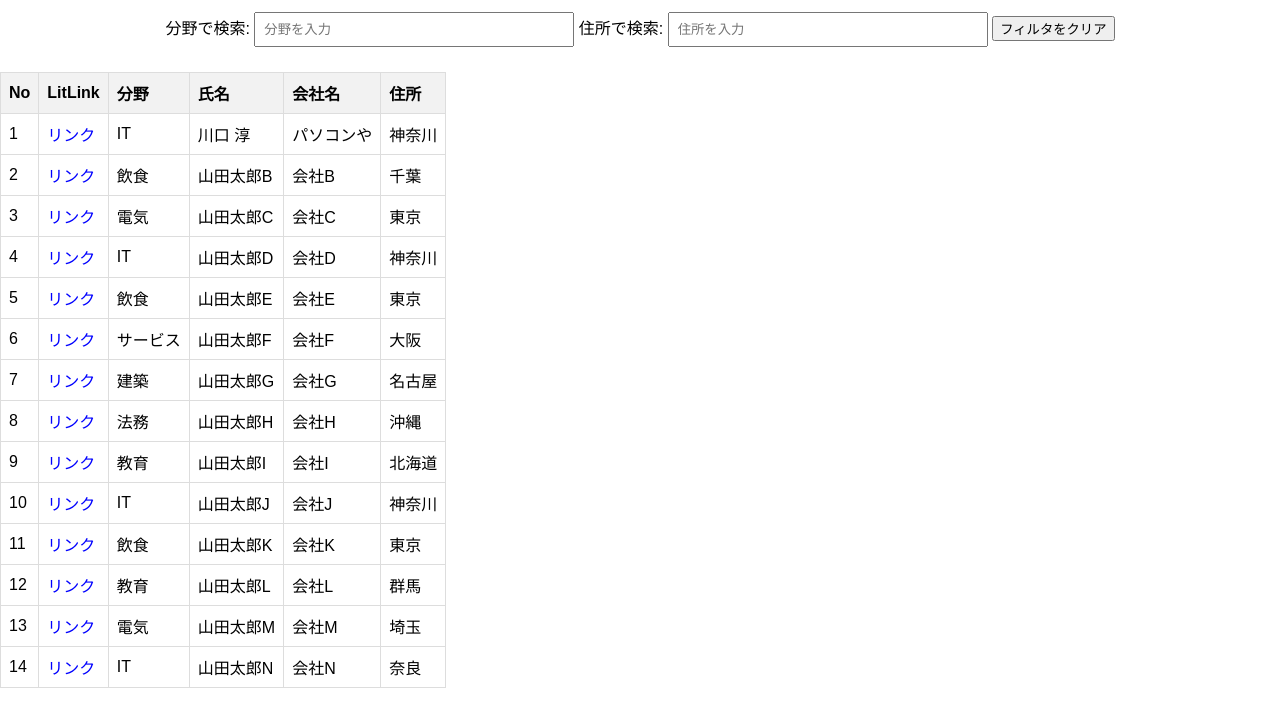
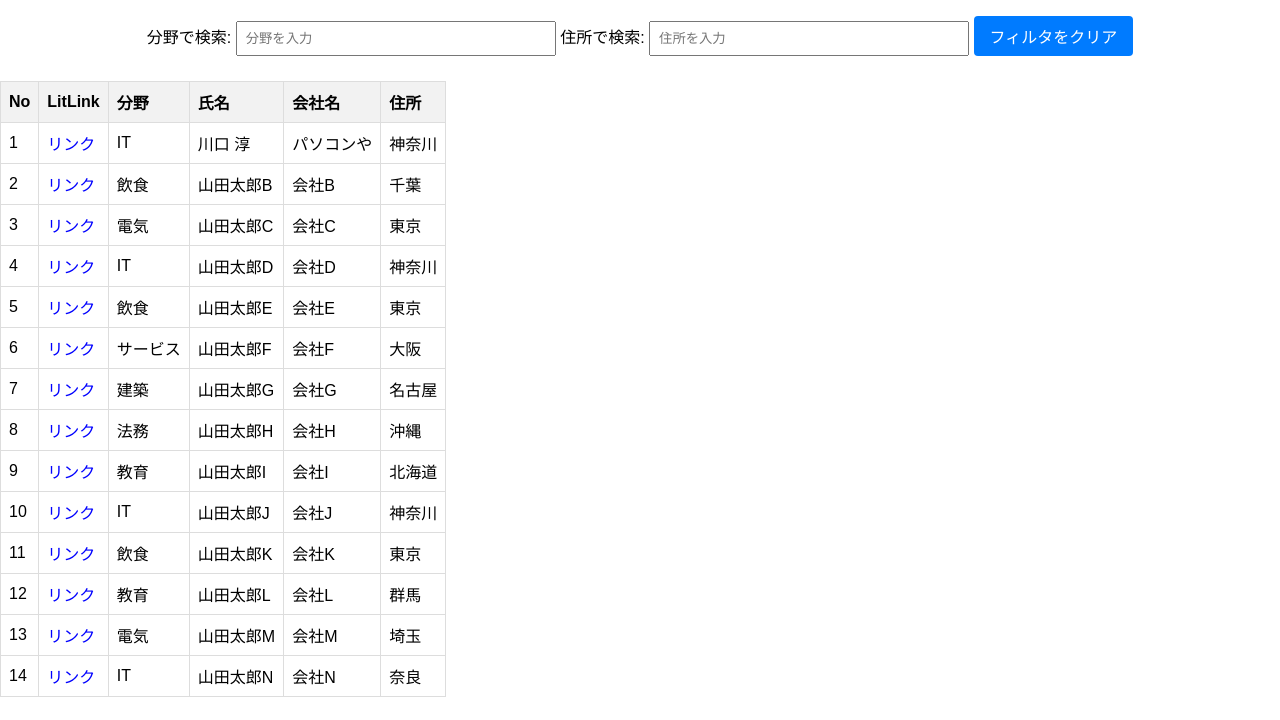
Before and after one commit to pasokonya/pasokonya, a plain HTML site: page index.html in a window 1280 px wide. Shown: the part 80-800 px from the top of the page. Drawn offline with nearby package versions, Linux system fonts and the light colour scheme.

Commit message:
Add files via upload

```diff
--- a/index.html
+++ b/index.html
@@ -24,6 +24,21 @@
             max-width: 300px;
             margin: 5px 0;
         }
+        #clear-filters {
+            display: inline-block;
+            margin-top: 10px;
+            padding: 8px 16px;
+            font-size: 16px;
+            text-align: center;
+            cursor: pointer;
+            background-color: #007bff;
+            color: white;
+            border: none;
+            border-radius: 4px;
+        }
+        #clear-filters:hover {
+            background-color: #0056b3;
+        }
         table {
             width: 100%;
             border-collapse: collapse;
@@ -47,8 +62,6 @@
         a:hover {
             text-decoration: underline;
         }
-
-        /* レスポンシブデザイン */
         @media (max-width: 600px) {
             th, td {
                 font-size: 14px;
@@ -59,6 +72,11 @@
                 max-width: none;
             }
         }
+        #error-message {
+            color: red;
+            text-align: center;
+            margin: 20px;
+        }
     </style>
 </head>
 <body>
@@ -68,7 +86,7 @@
         <input type="text" id="field-filter" class="filter-input" placeholder="分野を入力">
         <label for="address-filter">住所で検索:</label>
         <input type="text" id="address-filter" class="filter-input" placeholder="住所を入力">
-        <button id="clear-filters" style="margin-top: 10px;">フィルタをクリア</button>
+        <button id="clear-filters">フィルタをクリア</button>
     </div>
     <div style="overflow-x: auto;">
         <table id="data-table">
@@ -85,7 +103,7 @@
             <tbody></tbody>
         </table>
     </div>
-    <div id="error-message" class="error-message"></div>
+    <div id="error-message"></div>
     <script>
         document.addEventListener('DOMContentLoaded', () => {
             const fieldFilterInput = document.getElementById('field-filter');
@@ -165,7 +183,7 @@
                 renderTableRows(dataRows);
             });
 
-            const dataUrl = 'data.csv';
+            const dataUrl = 'data.csv'; // データファイルのURLを指定
             fetchData(dataUrl);
         });
     </script>
```
